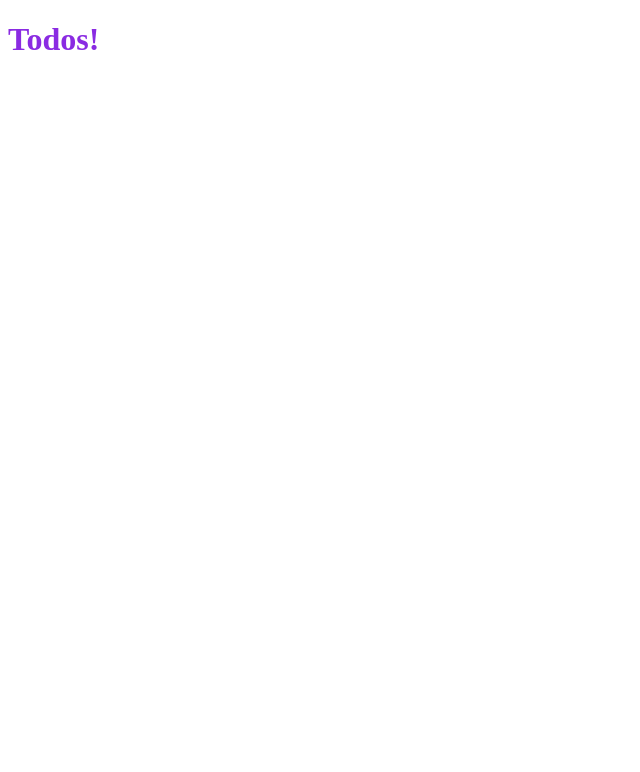
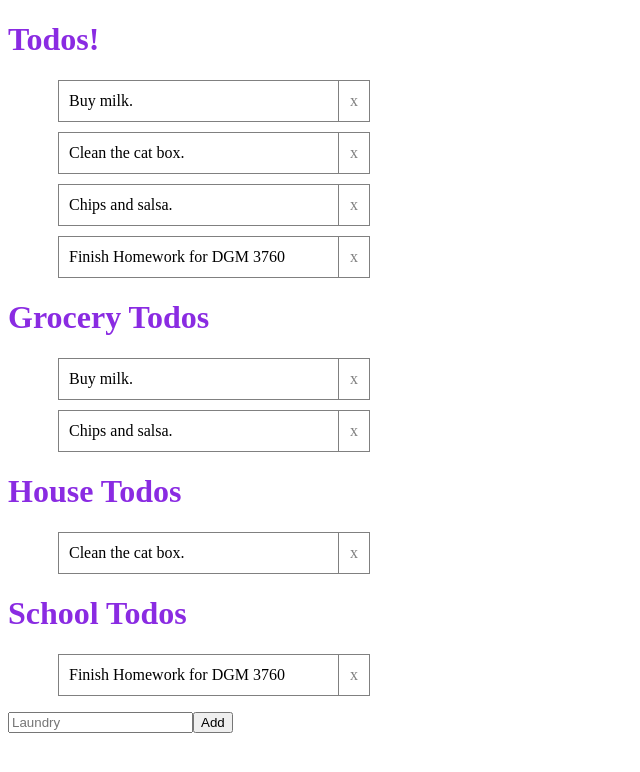
Before and after one commit to dalton-bailey/todoapp, a website: page src/index.html in a window 1280 px wide. Shown: the whole page, without its empty margins (0-640 px from the left). Drawn offline with Linux system fonts and the light colour scheme.

Commit message:
delete todos

```diff
--- a/src/main.css
+++ b/src/main.css
@@ -1,3 +1,52 @@
 h1 {
     color: blueviolet;
 }
+
+.close {
+    border-left: 1px solid grey;
+    color: grey;
+    padding: 11px;
+  }
+
+.close:hover {
+    background-color: grey;
+    color: white;
+    cursor: pointer;
+  }
+
+
+.add-button {
+
+}
+
+/* When clicked on, add a background color and strike out text */
+ul li.checked {
+    background: #888;
+    color: #fff;
+    text-decoration: line-through;
+  }
+
+  /* Add a "checked" mark when clicked on */
+  ul li.checked::before {
+    content: '';
+    position: absolute;
+    border-color: #fff;
+    border-style: solid;
+    border-width: 0 2px 2px 0;
+    top: 10px;
+    left: 16px;
+    transform: rotate(45deg);
+    height: 15px;
+    width: 7px;
+  }
+
+li {
+    height: 40px;
+    width: 300px;
+    display: flex;
+    justify-content: space-between;
+    align-items: center;
+    margin: 10px;
+    border: 1px solid grey;
+    padding-left: 10px;
+}
--- a/src/main.js
+++ b/src/main.js
@@ -7,3 +7,174 @@ let initalTodos = [
     {id: 1, todo: "Chips and salsa.", complete: false, category: "Grocery"},
     {id: 1, todo: "Finish Homework for DGM 3760", complete: false, category: "School"}
 ]
+
+//new array of arrays
+let array = initalTodos.map(obj => Object.values(obj))
+
+console.log(array)
+
+//view all todos
+let list = document.createElement("ul")
+list.className ="myUL"
+let first = document.createElement("li")
+first.innerHTML = array[0][1]
+list.appendChild(first)
+
+let sec = document.createElement("li")
+sec.innerHTML = array[1][1]
+list.appendChild(sec)
+
+let third = document.createElement("li")
+third.innerHTML = array[2][1]
+list.appendChild(third)
+
+let fourth = document.createElement("li")
+fourth.innerHTML = array[3][1]
+list.appendChild(fourth)
+
+document.body.appendChild(list)
+
+
+//filter todos by category
+const groceryItems = array.filter(item => item[3] === "Grocery")
+const houseItems = array.filter(item => item[3] === "House")
+const schoolItems = array.filter(item => item[3] === "School")
+
+
+console.log(groceryItems)
+console.log(schoolItems)
+console.log(houseItems)
+
+//view todos by category
+
+//groceries div
+let groceries = document.createElement("div")
+
+//groceries title
+let groceryTitle = document.createElement("h1")
+groceryTitle.innerHTML = "Grocery Todos"
+groceries.appendChild(groceryTitle)
+
+//grocery list
+let groceryList = document.createElement("ul")
+groceries.appendChild(groceryList)
+let groceryElement = groceryItems.forEach(item => {
+    let groceryItem = document.createElement("li")
+    groceryItem.innerHTML = item[1]
+    groceryList.appendChild(groceryItem)
+})
+
+//display grocery list
+document.body.appendChild(groceries)
+
+//house div
+let house = document.createElement("div")
+
+//house title
+let houseTitle = document.createElement("h1")
+houseTitle.innerHTML = "House Todos"
+house.appendChild(houseTitle)
+
+//grocery list
+let houseList = document.createElement("ul")
+house.appendChild(houseList)
+let houseElement = houseItems.forEach(item => {
+    let houseItem = document.createElement("li")
+    houseItem.innerHTML = item[1]
+    houseList.appendChild(houseItem)
+})
+
+//display house list
+document.body.appendChild(house)
+
+//school div
+let school = document.createElement("div")
+
+//school title
+let schoolTitle = document.createElement("h1")
+schoolTitle.innerHTML = "School Todos"
+school.appendChild(schoolTitle)
+
+//school list
+let schoolList = document.createElement("ul")
+school.appendChild(schoolList)
+let schoolElement = schoolItems.forEach(item => {
+    let schoolItem = document.createElement("li")
+    schoolItem.innerHTML = item[1]
+    schoolList.appendChild(schoolItem)
+})
+
+//display grocery list
+document.body.appendChild(school)
+
+//create div for add input and button
+let add = document.createElement("div")
+document.body.appendChild(add)
+
+//get input to create new todo
+let input = document.createElement("input")
+input.type = "text"
+input.placeholder = "Laundry"
+input.id = "newTodo"
+input.className = "userInput"
+add.appendChild(input);
+
+//add button
+let addButton = document.createElement("button")
+addButton.className ="add-button"
+addButton.innerHTML = "Add"
+add.appendChild(addButton)
+
+
+var myList = document.getElementsByTagName('li')
+var i
+for (i = 0; i < myList.length; i++) {
+    var span = document.createElement("span")
+    var txt = document.createTextNode("x")
+    span.className = "close"
+    span.appendChild(txt)
+    myList[i].appendChild(span)
+}
+
+var close = document.getElementsByClassName("close");
+var i;
+for (i = 0; i < close.length; i++) {
+  close[i].onclick = function() {
+    var div = this.parentElement;
+    div.style.display = "none";
+  }
+}
+
+// Add a "checked" symbol when clicking on a list item
+var newList = document.querySelector('ul');
+list.addEventListener('click', function(ev) {
+  if (ev.target.tagName === 'LI') {
+    ev.target.classList.toggle('checked');
+  }
+}, false);
+
+function newElement() {
+    var li = document.createElement("li");
+    var inputValue = input.value;
+    var t = document.createTextNode(inputValue);
+    li.appendChild(t);
+    if (inputValue === '') {
+      alert("You must write something!");
+    } else {
+      document.getElementById("myUL").appendChild(li);
+    }
+    input.value = "";
+
+    var span = document.createElement("SPAN");
+    var txt = document.createTextNode("\u00D7");
+    span.className = "close";
+    span.appendChild(txt);
+    li.appendChild(span);
+
+    for (i = 0; i < close.length; i++) {
+      close[i].onclick = function() {
+        var div = this.parentElement;
+        div.style.display = "none";
+      }
+    }
+  }
```
